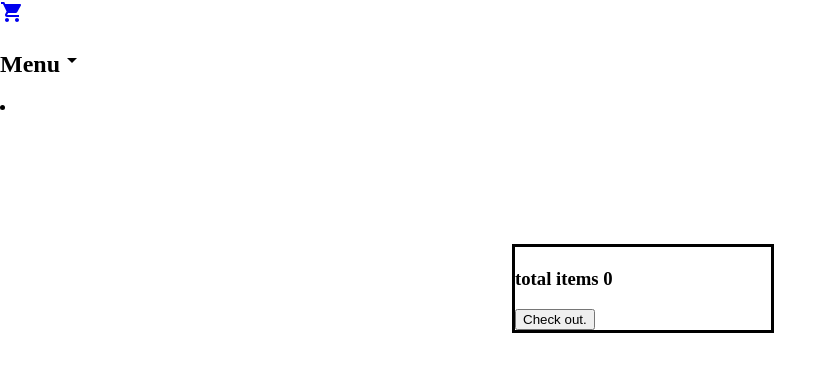
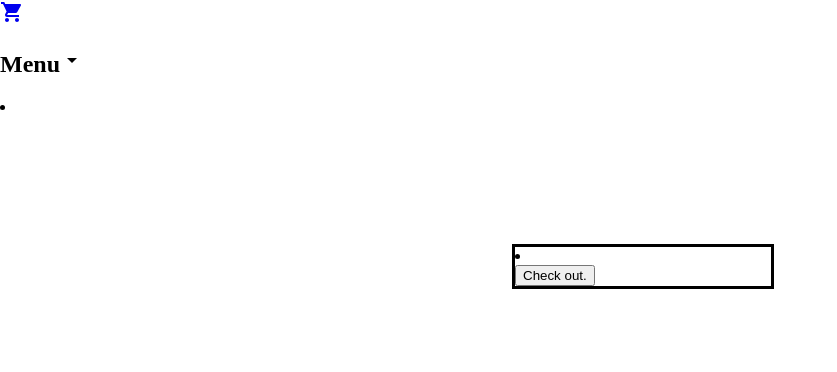
Before and after one commit to tgodkev/shop-app, a React (Create React App) app: page /cart in a window 1280 px wide. Shown: the top 372 px of the page, without its empty margins (0-837 px from the left). Built offline with nearby package versions, Linux system fonts and the light colour scheme.

Commit message:
logic figured out, styling left

```diff
--- a/src/components/Cart.jsx
+++ b/src/components/Cart.jsx
@@ -1,3 +1,4 @@
+
 import React from "react";
 import Navbar from "./Navbar";
 
@@ -6,9 +7,8 @@ function Cart(props){
         <div>
         <Navbar />
             <div className="cart">
-            <h1>{props.name}</h1>
-            <h2>{props.price}</h2>
-            <h3>total items {props.amount}</h3>
+
+                {props.bag.map( cart => <li>{cart.name} {cart.value}</li>)}
             <button
             onClick={() => {
                 alert('you have checked out.')
@@ -20,3 +20,5 @@ function Cart(props){
 }
 
 export default Cart;
+
+// <h1>{props.name}: ${props.price}</h1>
--- a/src/components/RouteSwitch.js
+++ b/src/components/RouteSwitch.js
@@ -10,34 +10,36 @@ import Navbar from "./Navbar";
 
 function RouteSwitch(){
 
-    const[itemPrice, setItemPrice] = useState('');
-    const[itemName, setItemName] = useState('');
+
     const[quantity, setQuantity] = useState(0);
 
-    const[cart, setCart] = useState({
+    const[cart, setCart] = useState([{
         name: '',
-        price: '',
+        value: '',
+        amount: 0
+    }])
 
-    })
+
+
+    console.log(cart)
 
 
     function addItem(e) {
-        const {name, value, amount } = e.target;
-
-        setCart( (prevValue) => {
-            return{
-                ...prevValue,
-                [name]: itemName,
-                [value]: itemPrice,
-                [amount]: quantity
-            }
-        } )
-        setQuantity(quantity + 1);
-        setItemName(e.target.name)
-        setItemPrice(e.target.value)
 
 
-console.log(cart);
+        setCart([
+            ...cart,
+            {
+                name: e.target.name,
+                value: e.target.value,
+                amount: quantity
+            }
+        ])
+
+        setQuantity(quantity + 1);
+
+
+
 }
 
 
@@ -47,7 +49,7 @@ console.log(cart);
             <Routes>
                 <Route path='/' element={<App />} />
                 <Route path='/shop' element={<Shop add={addItem} />} />
-                <Route path='/cart' element={<Cart price={itemPrice} name={itemName} amount={quantity}  /> } />
+                <Route path='/cart' element={<Cart bag={cart} /> } />
                 <Route path='/navbar' element={<Navbar amount={quantity} />} />
 
             </Routes>
@@ -57,6 +59,13 @@ console.log(cart);
 
 export default RouteSwitch;
 
-//setQuantity(quantity + 1);
-//setItemName(e.target.name)
-//setItemPrice(e.target.value)
+
+//trial function.
+{/*setCart( (prevValue) => {
+    return{
+        ...prevValue,
+        [name]: name,
+        [value]: value,
+        [amount]: quantity
+    }
+} ) */}
```
